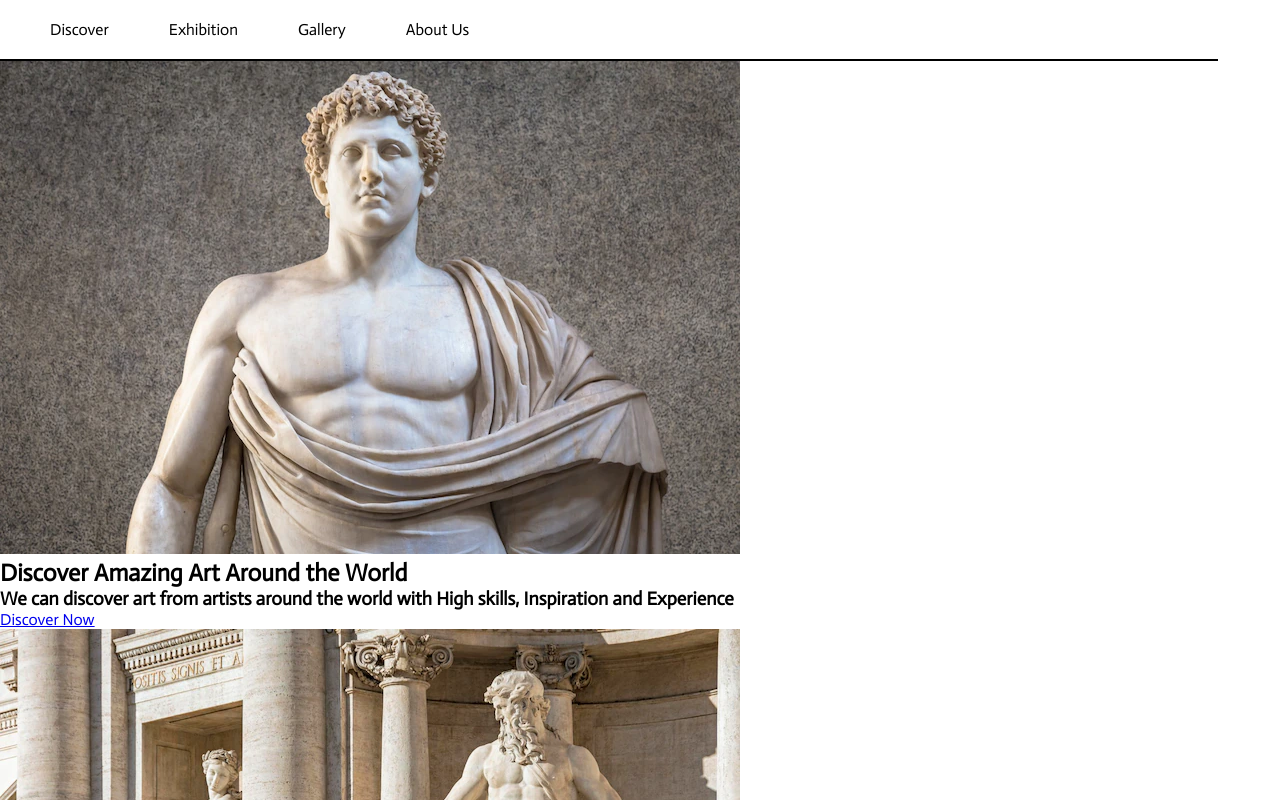
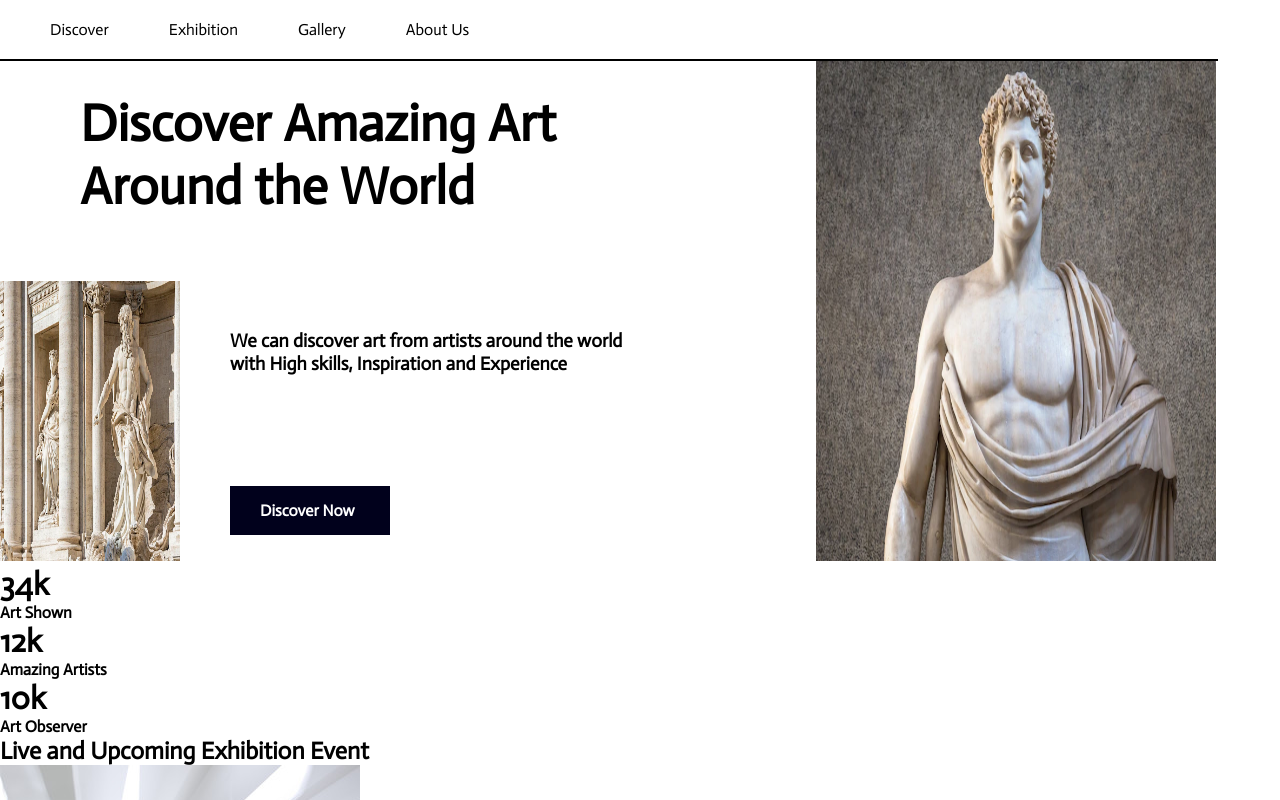
Before and after one commit to anthonykimani/Noir-themed-webpage, a plain HTML site: page index.html in a window 1280 px wide. Shown: the top 800 px of the page. Drawn offline with Linux system fonts and the light colour scheme.

Commit message:
Styles the Home Page

```diff
--- a/Assets/css/index.css
+++ b/Assets/css/index.css
@@ -28,3 +28,51 @@
     width:95vw;
     border:.01px solid black
 }
+
+/* HOME SECTION */
+
+.home-container{
+    width:95vw;
+    display:flex;
+}
+
+.home-bottom-image-container{
+    display:flex;
+    align-items:flex-end;
+    height:500px;
+}
+.home-bottom-image-container > img{
+    width:180px;
+    height:280px;
+}
+.home-text-container{
+    display:grid;
+    align-content: space-around;
+}
+
+.home-text-container h1{
+    font-size:52px;
+    position:relative;
+    left:-100px;
+}
+
+.home-text-container h3{
+    width:400px;
+    padding:50px;
+}
+
+.home-text-container a{
+    padding:15px 30px;
+    background-color:rgb(1, 1, 28);
+    width:100px;
+    margin-left:50px;
+    color:white;
+    font-weight:800;
+    text-decoration:none;
+}
+
+
+.home-image-container img{
+    width:400px;
+    height:500px;
+}
--- a/index.html
+++ b/index.html
@@ -25,7 +25,7 @@
     <!-- HOME CONTAINER -->
     <section class="home-container">
         <div class="home-bottom-image-container">
-            <img src="./Assets/images/copy-ancient-marble-statue-with-nacked-sensual-chest-roman-interpretation-greek-original_521059-5945.webp" alt="">
+            <img src="./Assets/images/ancient-fontanna-di-trevi-rome_655416-88.webp" alt="">
         </div>
         <div class="home-text-container">
             <h1>Discover Amazing Art Around the World</h1>
@@ -33,7 +33,7 @@
             <a href="discover.html" class="discover-btn">Discover Now</a>
         </div>
         <div class="home-image-container">
-            <img src="./Assets/images/ancient-fontanna-di-trevi-rome_655416-88.webp" alt="">
+            <img src="./Assets/images/copy-ancient-marble-statue-with-nacked-sensual-chest-roman-interpretation-greek-original_521059-5945.webp" alt="">
         </div>
     </section>
     <div class="stats-bar">
```
